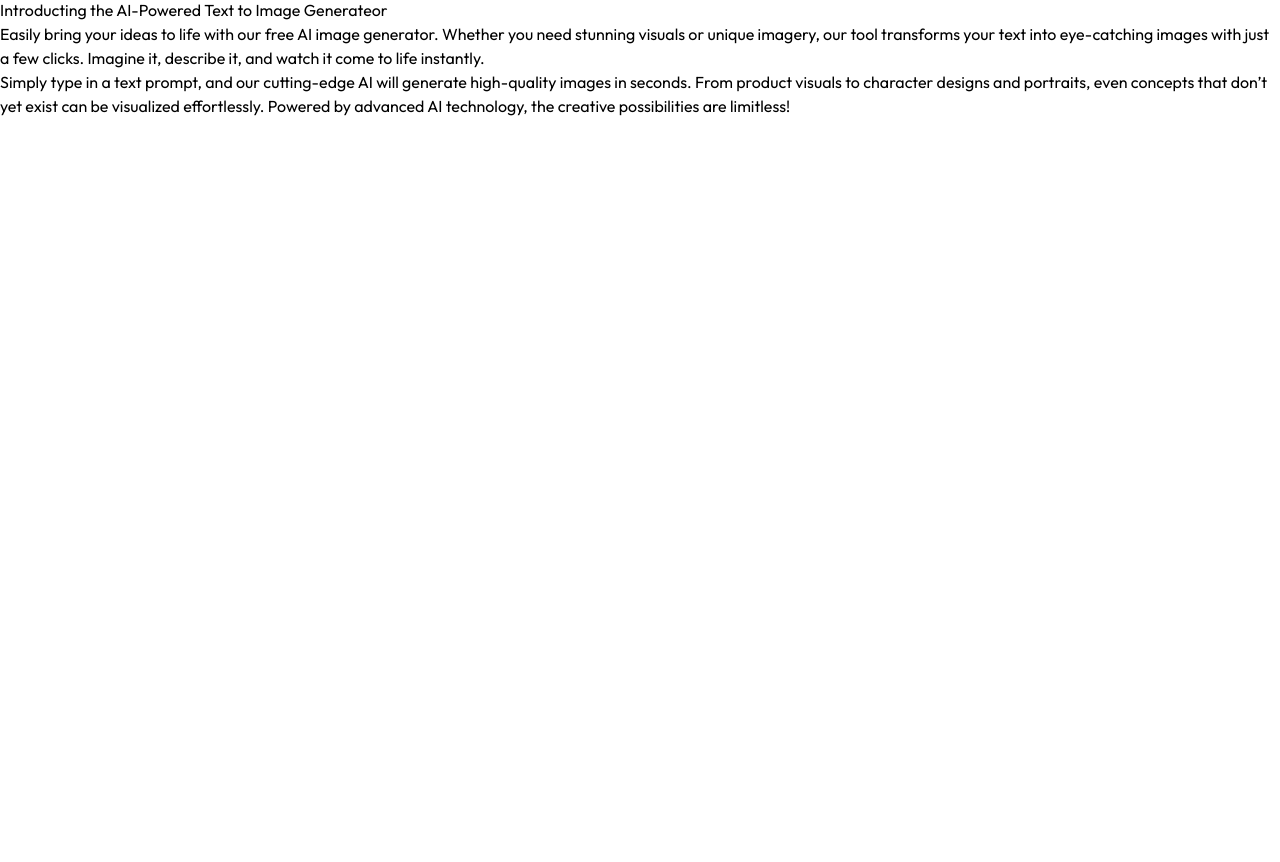
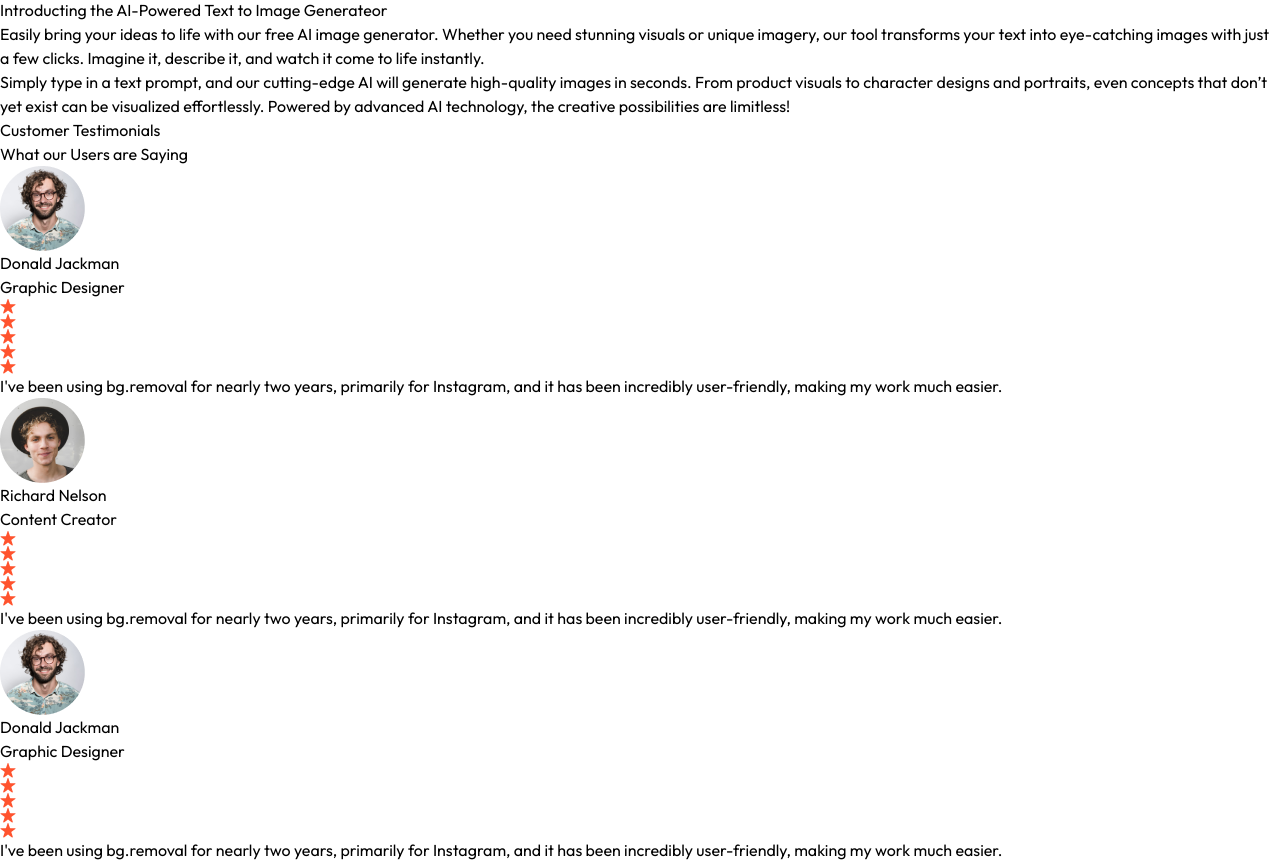
Before and after one commit to Aashay30/ArtGenie, a React (Vite) app in the folder client/: page / in a window 1280 px wide. Shown: the part 1754-2616 px from the top of the page. Before the commit the page ends 1872 px from the top, so only its background shows below. Built offline with nearby package versions, Linux system fonts and the light colour scheme.

Commit message:
testimonial component added

```diff
--- /dev/null
+++ b/client/src/components/Testimonial.jsx
@@ -0,0 +1,49 @@
+import { assets, testimonialsData } from "../assets/assets";
+import { motion } from "motion/react";
+const Testimonial = () => {
+  return (
+    <motion.div
+      initial={{ opacity: 0.2, y: 100 }}
+      transition={{ duration: 1 }}
+      whileInView={{ opacity: 1, y: 0 }}
+      viewport={{ once: true }}
+      className="flex flex-col items-center justify-center my-20 py-12"
+    >
+      <h1 className="text-3xl sm:text-4xl font-semibold mb-2">
+        Customer Testimonials
+      </h1>
+      <p className="text-gray-500 mb-12">What our Users are Saying</p>
+
+      <div className="flex flex-wrap gap-6">
+        {testimonialsData.map((testimonial, index) => (
+          <div
+            key={index}
+            className="bg-white/20 p-12 rounded-lg shadow-md border w-80 m-auto cursor-pointer hover:scale-[1.02] transition-all"
+          >
+            <div className="flex flex-col items-center">
+              <img
+                src={testimonial.image}
+                alt=""
+                className="rounded-full w-14"
+              />
+              <h2 className="text-xl font-semibold mt-3">{testimonial.name}</h2>
+              <p className="text-gray-500 mb-4">{testimonial.role}</p>
+              <div className="flex mb-4">
+                {Array(testimonial.stars)
+                  .fill()
+                  .map((item, index) => (
+                    <img key={index} src={assets.rating_star} alt="" />
+                  ))}
+              </div>
+              <p className="text-center text-sm text-gray-600">
+                {testimonial.text}
+              </p>
+            </div>
+          </div>
+        ))}
+      </div>
+    </motion.div>
+  );
+};
+
+export default Testimonial;
--- a/client/src/pages/Home.jsx
+++ b/client/src/pages/Home.jsx
@@ -2,6 +2,7 @@
 import Header from '../components/Header'
 import Steps from '../components/Steps'
 import Description from '../components/Description'
+import Testimonial from '../components/Testimonial'
 
 const Home = () => {
   return (
@@ -9,6 +10,7 @@
       <Header />
       <Steps />
       <Description />
+      <Testimonial />
     </div>
   )
 }
```
